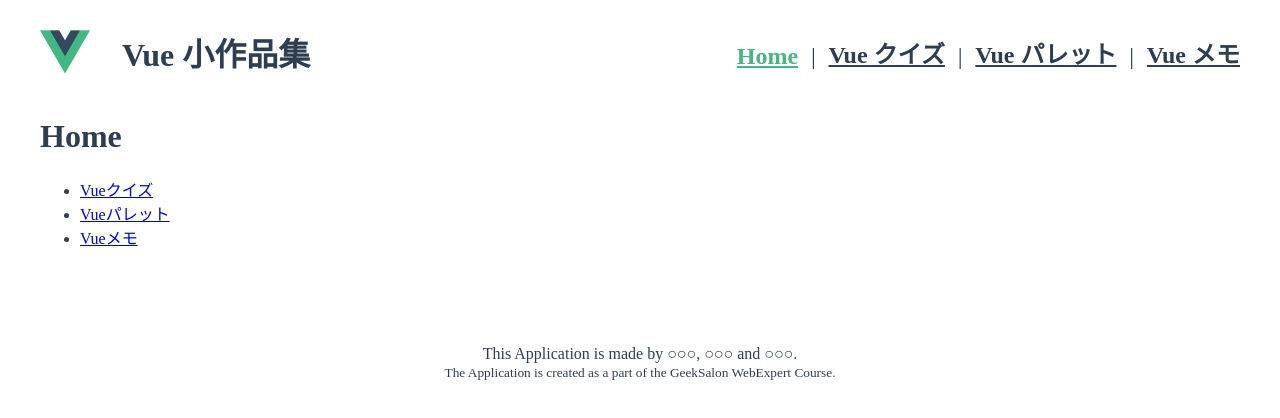
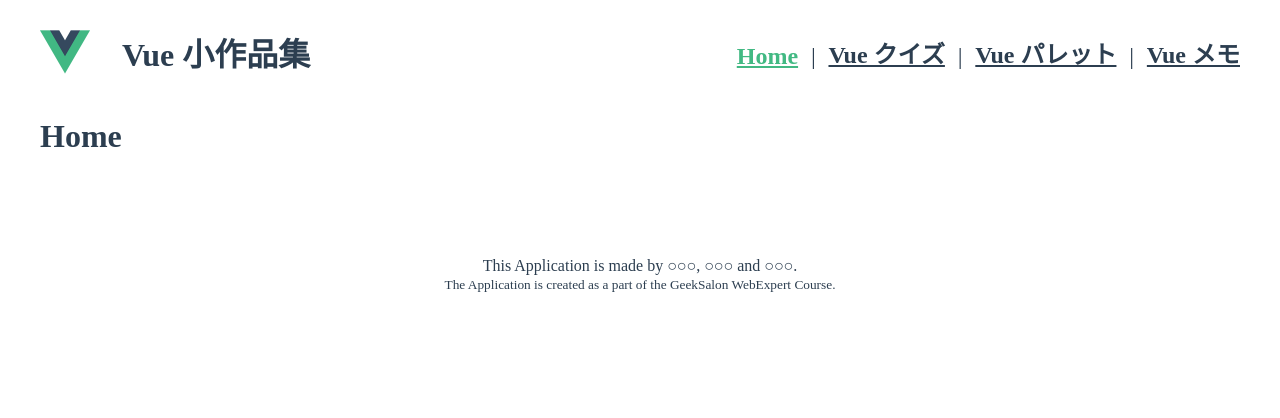
Before and after one commit to webex16-team-3/demo-team-app, a Vue app: page / in a window 1280 px wide. Shown: the top 418 px of the page. Built offline with nearby package versions, Linux system fonts and the light colour scheme.

Commit message:
テスト

```diff
--- a/src/views/HomeView.vue
+++ b/src/views/HomeView.vue
@@ -1,16 +1,4 @@
 <template>
   <h1>Home</h1>
-  <div>
-    <ul>
-      <li>
-        <a href="/quiz">Vueクイズ</a>
-      </li>
-      <li>
-        <a href="/palette">Vueパレット</a>
-      </li>
-      <li>
-        <a href="/memo">Vueメモ</a>
-      </li>
-    </ul>
-  </div>
+  <div></div>
 </template>
```
